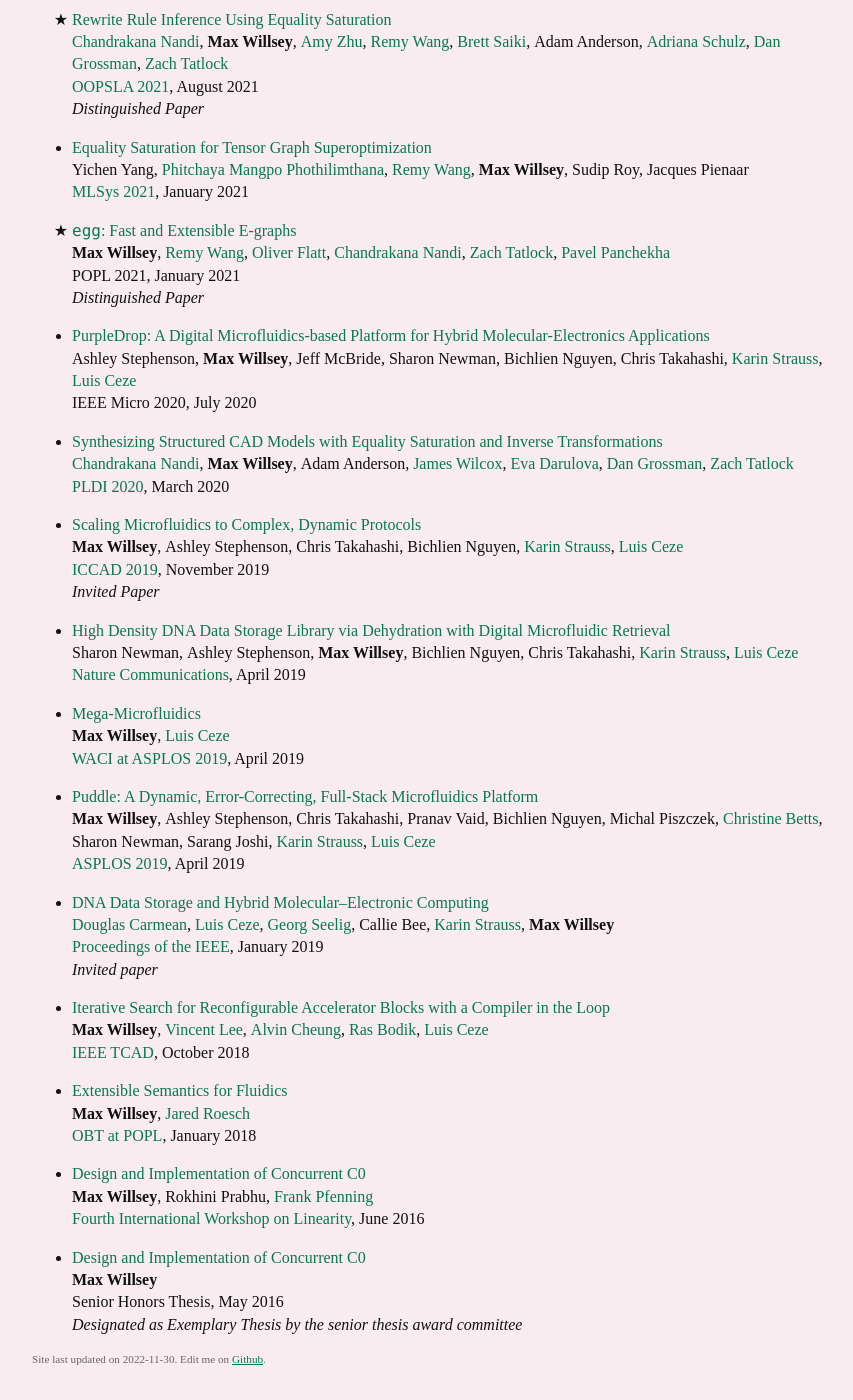
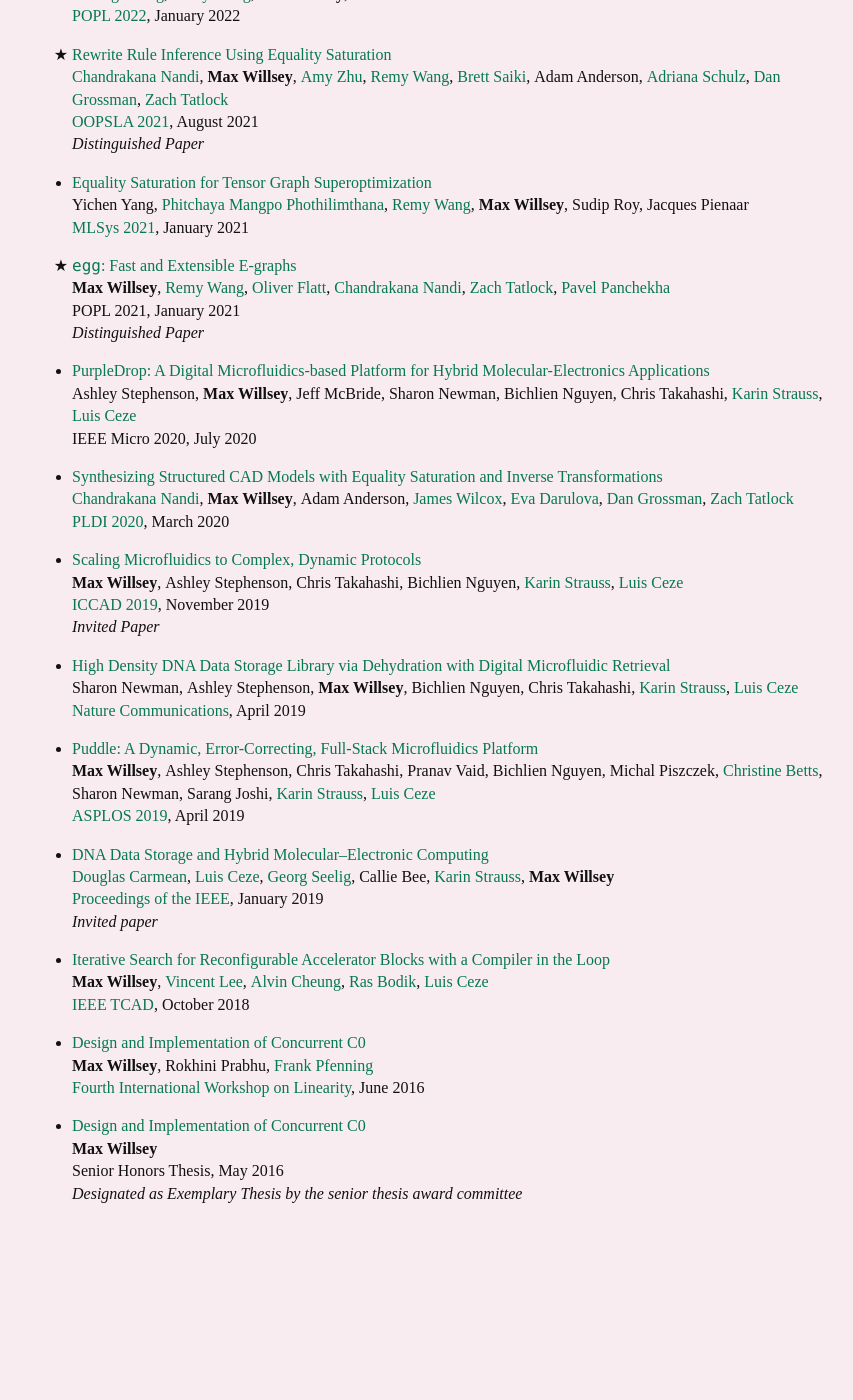
Before and after one commit to mwillsey/mwillsey.github.io, a Jekyll site: the page built from cv.md, in a window 1280 px wide and 1400 px high, scrolled down 1780 px. Shown: the whole window, without its empty margins (8-861 px from the left). Built offline with Jekyll 4.4.1, drawn with Linux system fonts in a browser that asks for light colours; after the commit the page ends 3033 px from its top, so only the background shows below that; some of the changed text lies outside the part shown.

Commit message:
Tweak cv

```diff
--- a/_layouts/default.html
+++ b/_layouts/default.html
@@ -9,6 +9,7 @@
 {% endcapture %}
 <!DOCTYPE html>
 <html lang="en">
+
 <head>
   <meta charset="utf-8">
   <title> {{ title }} </title>
@@ -30,6 +37,7 @@
     setInterval(set_bg, 10 * 1000);
   </script>
 </head>
+
 <body>
   <nav>
     <div id="name">
@@ -41,13 +49,14 @@
       <a class="no-print" href="https://github.com/mwillsey">GitHub</a>
       <a class="no-print" href="https://twitter.com/mwillsey">Twitter</a>
       <a class="no-print" href="https://scholar.google.com/citations?user=zko9-RwAAAAJ&hl=en">Google Scholar</a>
+      {{ page.nav }}
     </div>
   </nav>
   <main>
     {{ content }}
   </main>
 
-  {% if self.no-footer %}
+  {% if page.no-footer %}
   {% else %}
   <footer>
     Site last updated on {{ site.time | date: "%Y-%m-%d" }}.
@@ -62,9 +71,9 @@
     if (window.location.hash === '#skipgc')
       localStorage.setItem('skipgc', 't');
     if (localStorage.getItem('skipgc') === 't')
-                window.goatcounter = {no_onload: true};
+      window.goatcounter = { no_onload: true };
   </script>
-  <script data-goatcounter="https://mwillsey.goatcounter.com/count"
-          async src="//gc.zgo.at/count.js"></script>
+  <script data-goatcounter="https://mwillsey.goatcounter.com/count" async src="//gc.zgo.at/count.js"></script>
 </body>
+
 </html>
--- a/cv.md
+++ b/cv.md
@@ -2,6 +2,11 @@
 title: cv
 layout: default
 no-footer: true
+nav: |
+  <br>
+  <button class="no-print" style="margin-top: 5px; float:right" onclick="window.print();return false;">
+  Print
+  </button>
 ---
 <style>
 @media print {
@@ -16,6 +21,7 @@ no-footer: true
 }
 li { margin-bottom: 0.8em }
 </style>
+
 
 # Education
 
@@ -66,7 +73,7 @@ li { margin-bottom: 0.8em }
 - Co-chair, PhD student orientation, 2018
 <!-- - Co-organizer: RCR, TGIF, Pocsci -->
 
-<div class="pagebreak"></div>
+<!-- <div class="pagebreak"></div> -->
 
 # Publications
 
@@ -75,6 +82,8 @@ li { margin-bottom: 0.8em }
 .paper-title { font-size: 100% }
 </style>
 {% for paper in site.categories.papers %}
-  {% include paper.html title=1 paper=paper elem="li" %}
+  {% unless paper.hide %}
+    {% include paper.html title=1 paper=paper elem="li" %}
+  {% endunless %}
 {% endfor %}
 </ul>
```
Also changed, not shown: other parts of _layouts/default.html (+7 -1 lines), other parts of cv.md (+1 -0 lines), index.md (+3 -1 lines), papers/_posts/2018-01-13-obt-semantics.md (+1 -0 lines), papers/_posts/2019-04-07-waci-megamicrofluidics.md (+1 -0 lines), papers/index.md (+3 -1 lines). Lines whose indentation alone changed are shown as unchanged.
